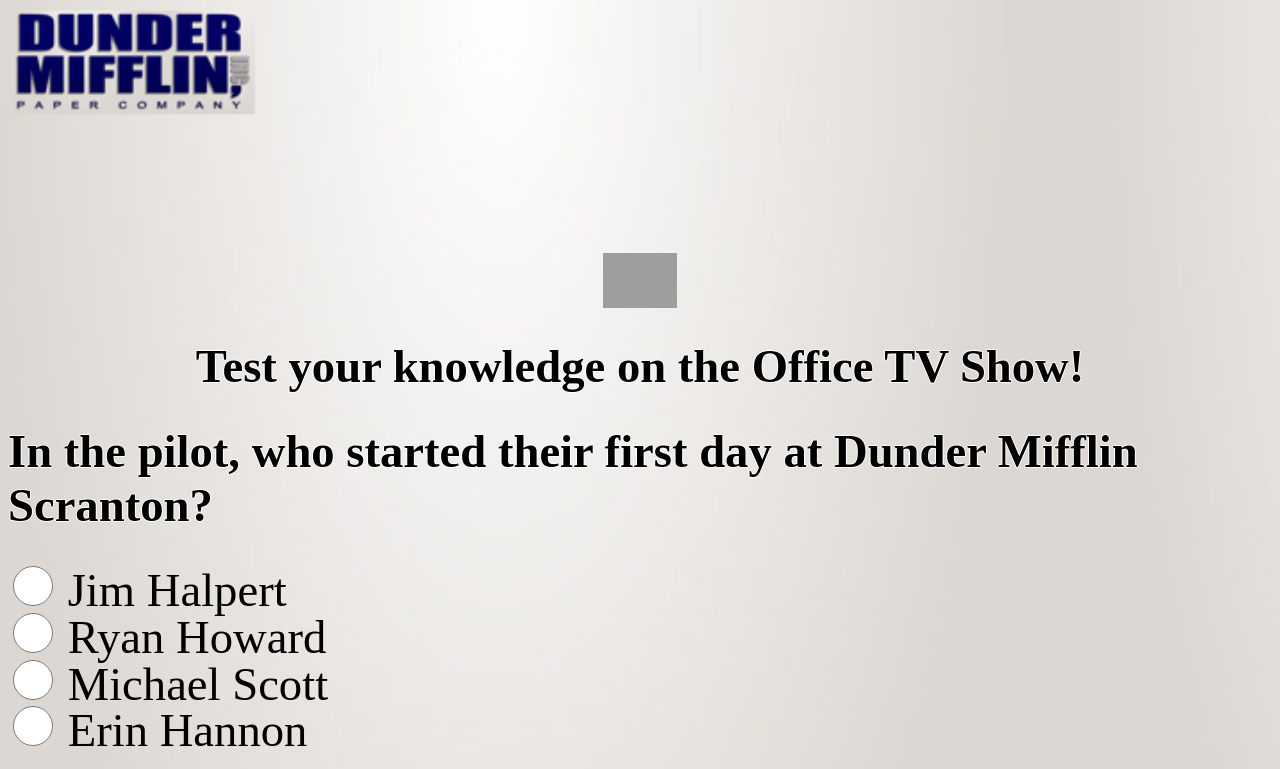
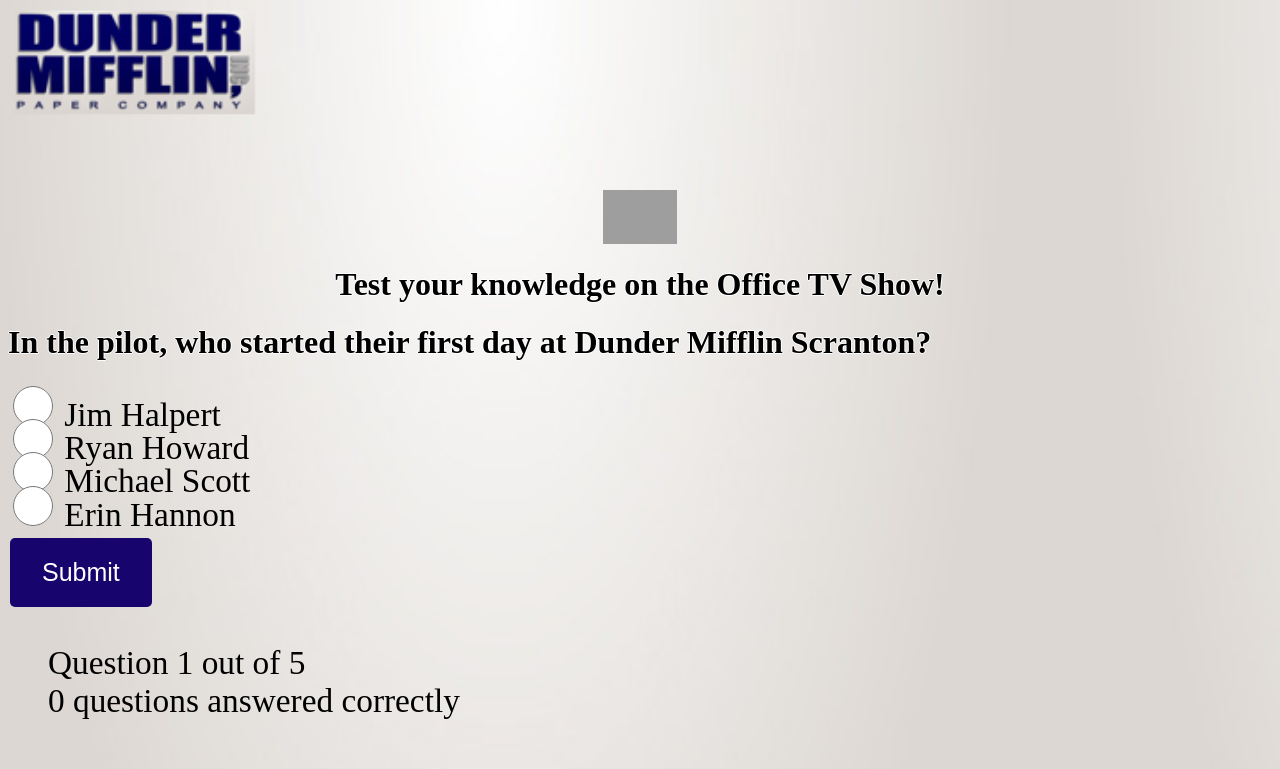
Before and after one commit to thinkful-ei-bee/Alex-Mohammad-quiz-app, a plain HTML site: page index.html in a window 1280 px wide. Both pictures are taken after a click on the button "Begin!". Shown: the top 769 px of the page. Drawn offline with nearby package versions, Linux system fonts and the light colour scheme; grey boxes are pictures that could not be loaded.

Commit message:
final commit

```diff
--- a/index.css
+++ b/index.css
@@ -1,14 +1,43 @@
 .logo {
-    height: 10%;
+    height: 7%;
     width: auto;
     margin-left: auto;
     margin-right: auto;
     display: block;
-    margin-top: 1%;
+    margin-top: 15%;
+}
+
+button {
+    background-color: rgb(23, 4, 109);
+    border: none;
+    color: white;
+    padding: 20px 32px;
+    text-align: 5enter;
+    text-decoration: none;
+    display: inline-block;
+    font-size: 25px;
+    margin: 4px 2px;
+    -webkit-transition-duration: 0.4s;
+    transition-duration: 0.4s;
+    cursor: pointer;
+    border-radius: 5px;
+}
+
+button:hover {
+    background-color: #4CAF50;
+    color: white;
 }
 
 .block {
+    font-size: 25pt;
+    height: 25pt;
     display: block;
+}
+
+input[type="radio"] {
+    border: 0px;
+    width: 3em;
+    height: 3em;
 }
 
 h1 {
@@ -31,7 +60,7 @@
     font-size: 25pt;
 }
 
-@media only screen and (min-width: 640px) {
+@media (max-width: 640px) {
     .logo {
         margin-top: 20%;
         height: 7%;
@@ -43,7 +72,7 @@
     h1 {
         color: black;
         text-shadow: -1px 0 white, 0 1px white, 1px 0 white, 0 -1px white;
-        font-size: 35pt;
+        font-size: 25pt;
     }
     ul {
         list-style: none;
@@ -51,17 +80,15 @@
     }
     button {
         background-color: rgb(23, 4, 109);
-        /* Green */
         border: none;
         color: white;
         padding: 25px 32px;
         text-align: 5enter;
         text-decoration: none;
         display: inline-block;
-        font-size: 35px;
+        font-size: 25px;
         margin: 4px 2px;
         -webkit-transition-duration: 0.4s;
-        /* Safari */
         transition-duration: 0.4s;
         cursor: pointer;
         border-radius: 5px;
@@ -71,8 +98,8 @@
         color: white;
     }
     .block {
-        font-size: 35pt;
-        height: 35pt;
+        font-size: 25pt;
+        height: 25pt;
     }
     input[type="radio"] {
         border: 0px;
--- a/index.html
+++ b/index.html
@@ -20,10 +20,10 @@
         </div>
         <div class="questions"></div>
         <div class="stats">
-            <ul>
-                <li>Question <span class="number">0</span> out of 5</li>
+            <!-- <ul>
+                <li></li>Question <span class="number">0</span> out of 5</li>
                 <li><span class="grade">0</span> questions answered correctly</li>
-            </ul>
+            </ul> -->
         </div>
     </main>
     <script type="text/javascript" src="//cdnjs.cloudflare.com/ajax/libs/cuid/1.3.8/browser-cuid.min.js"></script>
--- a/index.js
+++ b/index.js
@@ -36,6 +36,7 @@
   intro: `<h1>Test your knowledge on the Office TV Show!</h1>
   <button type="button" class="beginButton">Begin!</button>`,
   numCorrect: 0,
+  stats: "",
 };
 
 function updateStore() {
@@ -48,6 +49,7 @@
   console.log("rendering");
   $('.questions').html(STORE.questionStatement);
   $('.quizIntro').html(STORE.intro);
+  $('.stats').html(STORE.stats);
   if (STORE.currqNum < 6) {
     $('.number').text(STORE.currqNum);
   }
@@ -122,7 +124,6 @@
   $('main').on('click', '.continueButton', function(event) {
     console.log("continue");
     console.log(STORE.currqNum);
-    //STORE.currqNum++;
     STORE.questionStatement = createNextQuestion();
     STORE.currqNum++;
     render();
@@ -135,7 +136,8 @@
   let output = `<div>
                   <h1>Great job you got ${STORE.numCorrect} out of 5 questions correct! If you would like to try again please press the restart button.</h1>
                   <button type=button class="restartButton">Restart!</button>
-               </div>`
+               </div>`;
+  STORE.stats = '';
   return output;
 }
 
@@ -147,6 +149,7 @@
     STORE.questionStatement = "";
     STORE.numCorrect = 0;
     STORE.currqNum = 0;
+
     render();
   });
 }
@@ -158,6 +161,10 @@
     STORE.intro = '<h1>Test your knowledge on the Office TV Show!</h1>';
     STORE.questionStatement = createNextQuestion();
     STORE.currqNum++;
+    STORE.stats = `<ul>
+                    <li></li>Question <span class="number">0</span> out of 5</li>
+                    <li><span class="grade">0</span> questions answered correctly</li>
+                  </ul>`;
     render();
     answerSumbitted();
 
```
